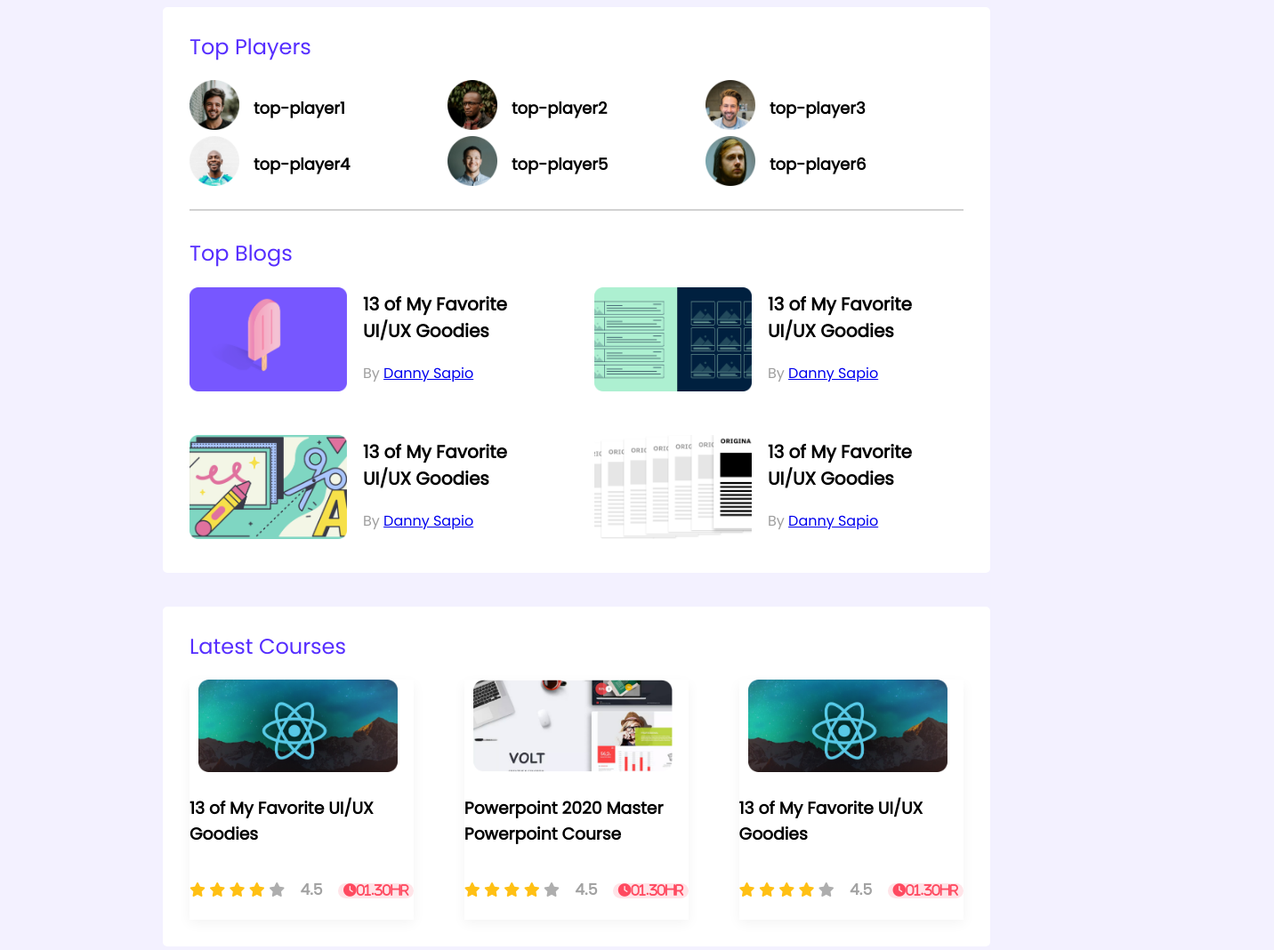
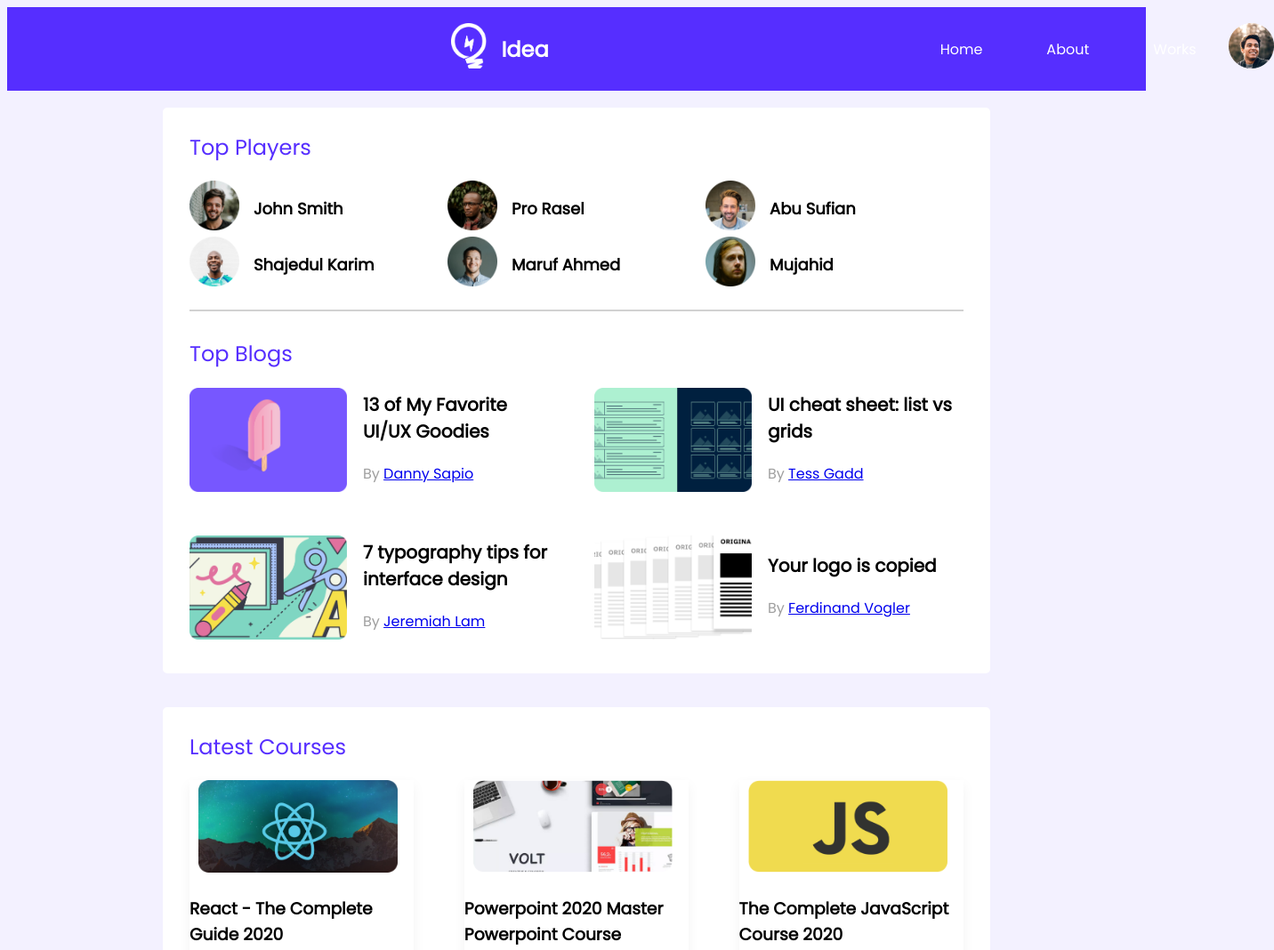
Before and after one commit to Jony121420/landing-page-jony, a plain HTML site: page index.html in a window 1280 px wide. Shown: the top 1068 px of the page at 89% size, 1432 px wide, since content can reach past the window. Drawn offline with Linux system fonts and the light colour scheme.

Commit message:
completed

```diff
--- a/index.html
+++ b/index.html
@@ -10,9 +10,35 @@
     <script src="https://kit.fontawesome.com/f926b99703.js" crossorigin="anonymous"></script>
 </head>
 <body>
+    <!-- header section or nav bar starts from here -->
     <header>
+    <nav class="nav">
+        <div class="left">
+         <div class="logo">
+             <img src="images/icons/logo.png" alt="">
+         </div>
+         <div class="left-writing">
+             <h2>Idea</h2>
+         </div>
+        </div>
+        <div class="right">
+           <div class="list">
+               <li><a href="Home">Home</a></li>
+           </div>
+           <div class="list">
+               <li><a href="About">About</a></li>
+           </div>
+           <div class="list">
+               <li><a href="Works">Works</a></li>
+           </div>
+           <div class="list">
+               <img src="images/icons/profile.png" alt="">
+           </div>
 
+        </div>
+    </nav>
     </header>
+    <!-- main html starts from here -->
     <main>
         <section class="container" >
             <div class="top-player ">
@@ -20,27 +46,27 @@
                 <div class="players">
                     <div class="player">
                         <img src="images/Players/player-1.png" alt="">
-                        <h3 class="player-name">top-player1</h3>
+                        <h3 class="player-name">John Smith</h3>
                     </div>
                     <div class="player">
                         <img src="images/Players/player-2.png" alt="">
-                        <h3 class="player-name">top-player2</h3>
+                        <h3 class="player-name">Pro Rasel</h3>
                     </div>
                     <div class="player">
                         <img src="images/Players/player-3.png" alt="">
-                        <h3 class="player-name">top-player3</h3>
+                        <h3 class="player-name">Abu Sufian</h3>
                     </div>
                     <div class="player">
                         <img src="images/Players/player-4.png" alt="">
-                        <h3 class="player-name">top-player4</h3>
+                        <h3 class="player-name">Shajedul Karim</h3>
                     </div>
                     <div class="player">
                         <img src="images/Players/player-5.png" alt="">
-                        <h3 class="player-name">top-player5</h3>
+                        <h3 class="player-name">Maruf Ahmed</h3>
                     </div>
                     <div class="player">
                         <img src="images/Players/player-6.png" alt="">
-                        <h3 class="player-name">top-player6</h3>
+                        <h3 class="player-name">Mujahid</h3>
                     </div>
                 </div>
             </div>
@@ -66,9 +92,9 @@
 
                      </div>
                      <div class="blog-info">
-                         <h3> 13 of My Favorite
-                            UI/UX Goodies </h3>
-                         <p>By <a href="Danny Sapio">Danny Sapio</a></p>
+                         <h3> UI cheat sheet:
+                            list vs grids </h3>
+                         <p>By <a href="Tess Gadd">Tess Gadd</a></p>
                      </div>
                  </article>
                  <article class="blog">
@@ -77,9 +103,9 @@
 
                      </div>
                      <div class="blog-info">
-                         <h3> 13 of My Favorite
-                            UI/UX Goodies </h3>
-                         <p>By <a href="Danny Sapio">Danny Sapio</a></p>
+                         <h3> 7 typography tips
+                            for interface design </h3>
+                         <p>By <a href="Jeremiah Lam">Jeremiah Lam</a></p>
                      </div>
                  </article>
                  <article class="blog">
@@ -88,9 +114,9 @@
 
                      </div>
                      <div class="blog-info">
-                         <h3> 13 of My Favorite
-                            UI/UX Goodies </h3>
-                         <p>By <a href="Danny Sapio">Danny Sapio</a></p>
+                         <h3>Your logo is
+                            copied </h3>
+                         <p>By <a href="Ferdinand Vogler"> Ferdinand Vogler</a></p>
                      </div>
                  </article>
              </div>
@@ -106,8 +132,8 @@
                     <img src="images/courses/course-1.png" alt="">
                 </div>
                 <div class="course-details">
-                   <h3> 13 of My Favorite
-                    UI/UX Goodies</h3>
+                   <h3> React - The Complete
+                    Guide 2020</h3>
 
                 </div>
                 <div class="course-info">
@@ -153,11 +179,11 @@
             </div>
             <div class="course">
                 <div class="banner">
-                    <img src="images/courses/course-1.png" alt="">
+                    <img src="images/courses/course-3.png" alt="">
                 </div>
                 <div class="course-details">
-                   <h3> 13 of My Favorite
-                    UI/UX Goodies</h3>
+                   <h3> The Complete JavaScript
+                    Course 2020</h3>
 
                 </div>
                 <div class="course-info">
--- a/styles/style.css
+++ b/styles/style.css
@@ -11,6 +11,66 @@ body{
     width: 100vw;
 
 }
+/* header css starts from here */
+.nav{
+
+background: #562EFF;
+    height: 94px;
+    left: 0px;
+    top: 0px;
+    display: flex;
+    margin-bottom: 19px;
+    margin-top: 0;
+
+
+
+}
+.nav .left .logo img{
+    width: 40.42px;
+    height: 51px;
+}
+.nav .left .left-writing{
+    margin-left: 16px;
+}
+.nav .left .left-writing h2{
+    font-size: 24px;
+    color: white;
+}
+.nav .left{
+    display: flex;
+    flex-direction: row;
+    align-items: center;
+    margin-left: 499px;
+
+}
+.nav .right{
+    display: flex;
+    align-items: center;
+    position: relative;
+    margin-left: 404px;
+
+
+
+}
+ .right .list li {
+
+    list-style: none;
+    margin: 36px;
+
+
+}
+.right .list img{
+    width: 51px;
+height: 51px;
+
+}
+.right .list li a{
+    text-decoration: none;
+    color: white;
+}
+
+
+/* main css starts from here */
 main{
     display: flex;
     flex-direction: column;
```
